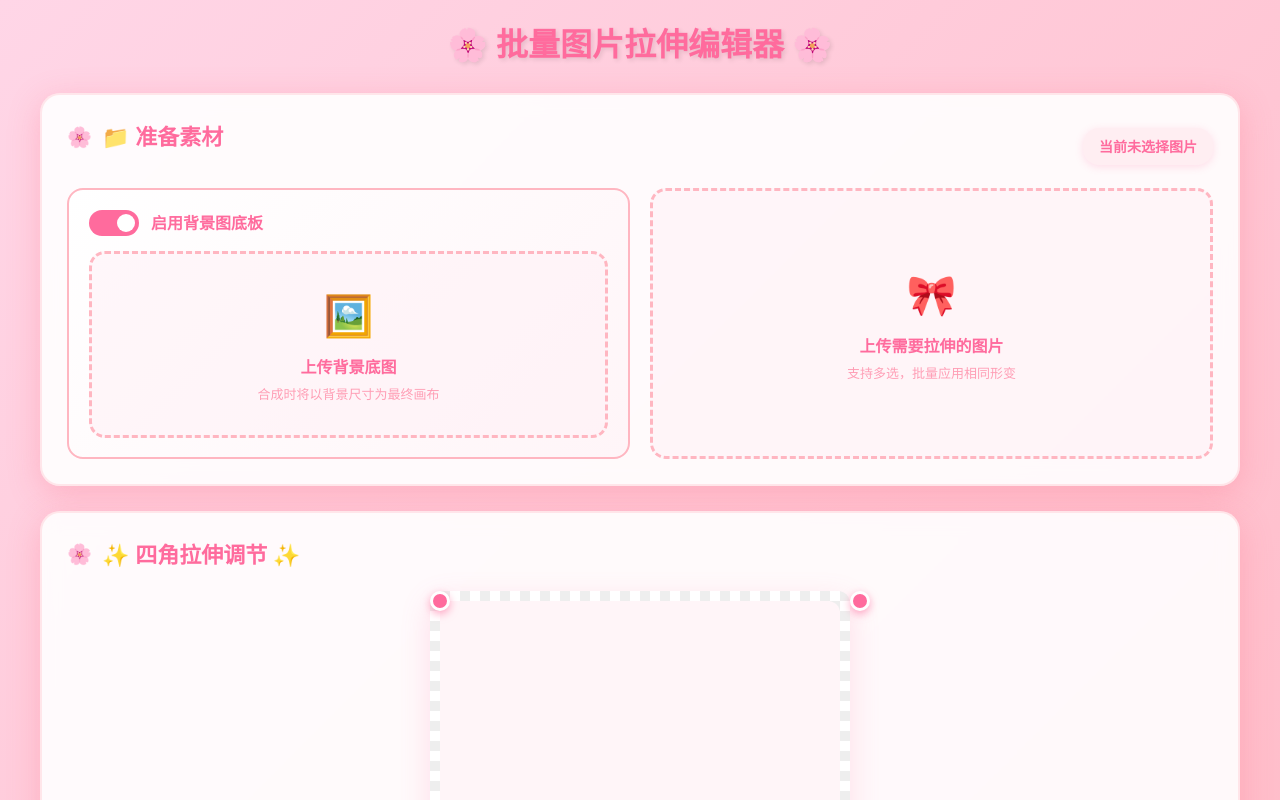
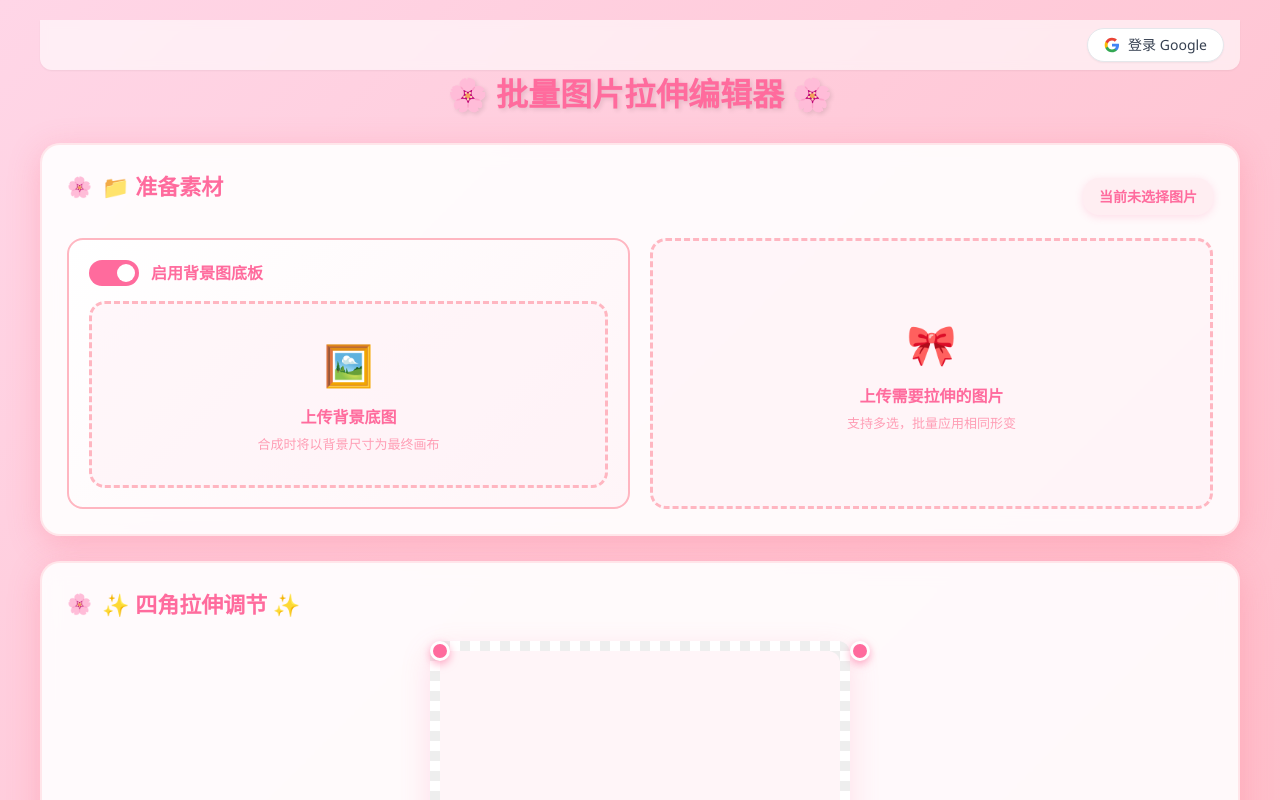
Before and after one commit to yangpeng6680-a11y/imagegogo, a Next.js app: page / in a window 1280 px wide. Both pictures are taken after a click on the label "启用背景图底板". Shown: the top 800 px of the page. Built offline with nearby package versions, Linux system fonts and the light colour scheme.

Commit message:
fix: add login button in header, add fetch timeout, remove Firebase

```diff
--- a/src/app/page.jsx
+++ b/src/app/page.jsx
@@ -35,13 +35,19 @@
   // 初始化
   useEffect(() => {
     // 检查是否已有 Google 登录态
+    let authTimeout;
     const checkAuth = async () => {
       try {
         const token = localStorage.getItem('google_access_token');
         if (token) {
+          // 带 AbortController 超时（5秒）
+          const controller = new AbortController();
+          authTimeout = setTimeout(() => controller.abort(), 5000);
           const resp = await fetch('https://www.googleapis.com/oauth2/v2/userinfo', {
-            headers: { Authorization: `Bearer ${token}` }
+            headers: { Authorization: `Bearer ${token}` },
+            signal: controller.signal,
           });
+          clearTimeout(authTimeout);
           if (resp.ok) {
             const profile = await resp.json();
             setUser({
@@ -56,6 +62,7 @@
         }
       } catch (e) {
         console.error('Auth check error:', e);
+        localStorage.removeItem('google_access_token');
       } finally {
         setAuthLoading(false);
       }
@@ -844,8 +851,8 @@
   // Skip login - app works without login for China accessibility
   return (
     <div className="container">
-      {/* User info header - only show if logged in */}
-      {user && (
+      {/* User info header */}
+      {user ? (
         <div className="flex items-center justify-end gap-3 px-4 py-2 bg-white/60 backdrop-blur-sm rounded-b-xl shadow-sm">
           <img src={user.photoURL} alt={user.displayName} className="w-8 h-8 rounded-full" />
           <span className="text-sm text-gray-600">{user.email}</span>
@@ -854,6 +861,21 @@
             className="text-xs text-gray-400 hover:text-gray-600 transition-colors"
           >
             退出
+          </button>
+        </div>
+      ) : (
+        <div className="flex items-center justify-end gap-3 px-4 py-2 bg-white/60 backdrop-blur-sm rounded-b-xl shadow-sm">
+          <button
+            onClick={handleGoogleLogin}
+            className="flex items-center gap-2 px-4 py-1.5 bg-white border border-gray-200 rounded-full text-sm text-gray-700 hover:bg-gray-50 hover:border-gray-300 transition-all shadow-sm"
+          >
+            <svg className="w-4 h-4" viewBox="0 0 24 24">
+              <path fill="#4285F4" d="M22.56 12.25c0-.78-.07-1.53-.2-2.25H12v4.26h5.92c-.26 1.37-1.04 2.53-2.21 3.31v2.77h3.57c2.08-1.92 3.28-4.74 3.28-8.09z"/>
+              <path fill="#34A853" d="M12 23c2.97 0 5.46-.98 7.28-2.66l-3.57-2.77c-.98.66-2.23 1.06-3.71 1.06-2.86 0-5.29-1.93-6.16-4.53H2.18v2.84C3.99 20.53 7.7 23 12 23z"/>
+              <path fill="#FBBC05" d="M5.84 14.09c-.22-.66-.35-1.36-.35-2.09s.13-1.43.35-2.09V7.07H2.18C1.43 8.55 1 10.22 1 12s.43 3.45 1.18 4.93l2.85-2.22.81-.62z"/>
+              <path fill="#EA4335" d="M12 5.38c1.62 0 3.06.56 4.21 1.64l3.15-3.15C17.45 2.09 14.97 1 12 1 7.7 1 3.99 3.47 2.18 7.07l3.66 2.84c.87-2.6 3.3-4.53 6.16-4.53z"/>
+            </svg>
+            登录 Google
           </button>
         </div>
       )}
```
Also changed, not shown: 5 other files (tests, documents, lock files or other folders).
